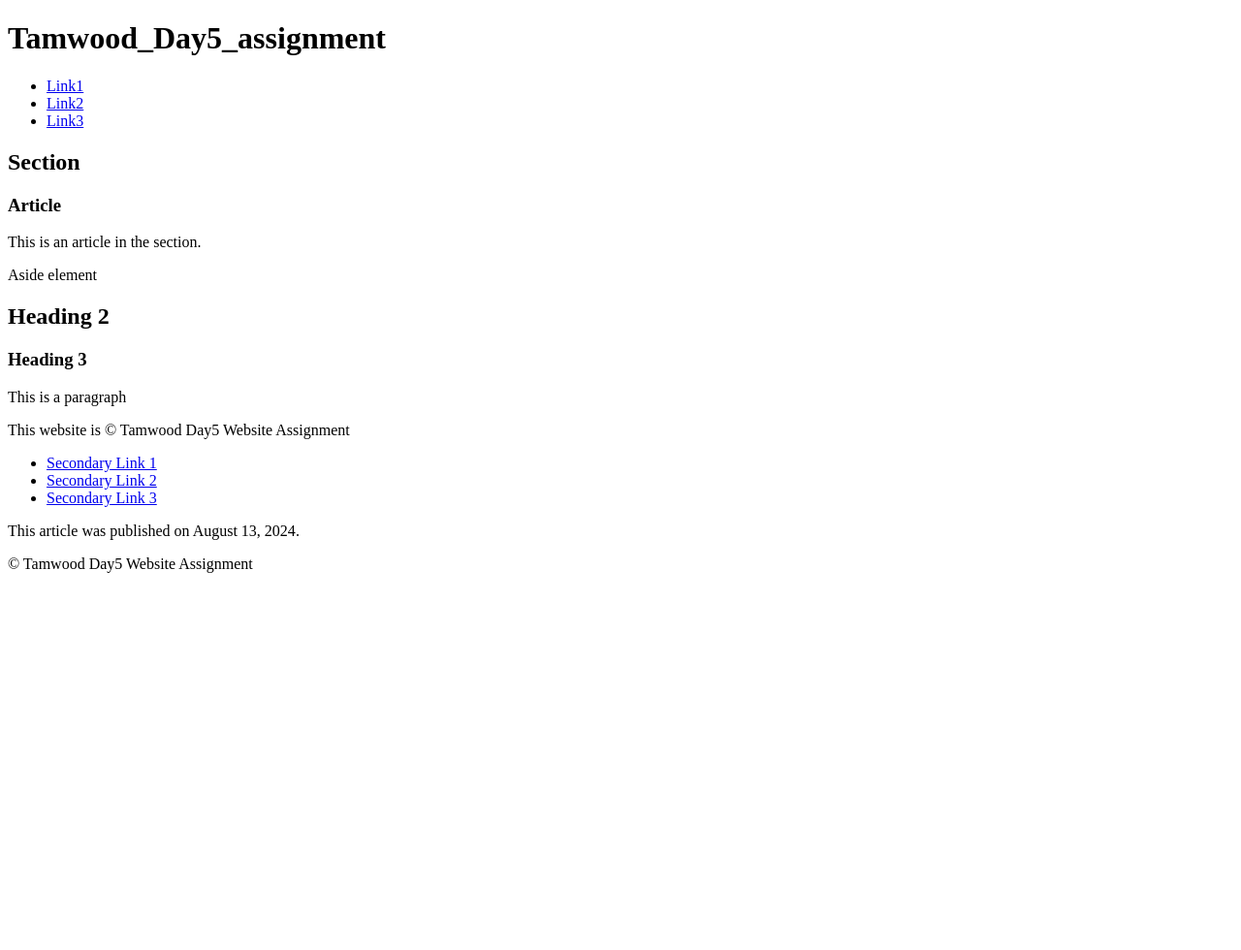
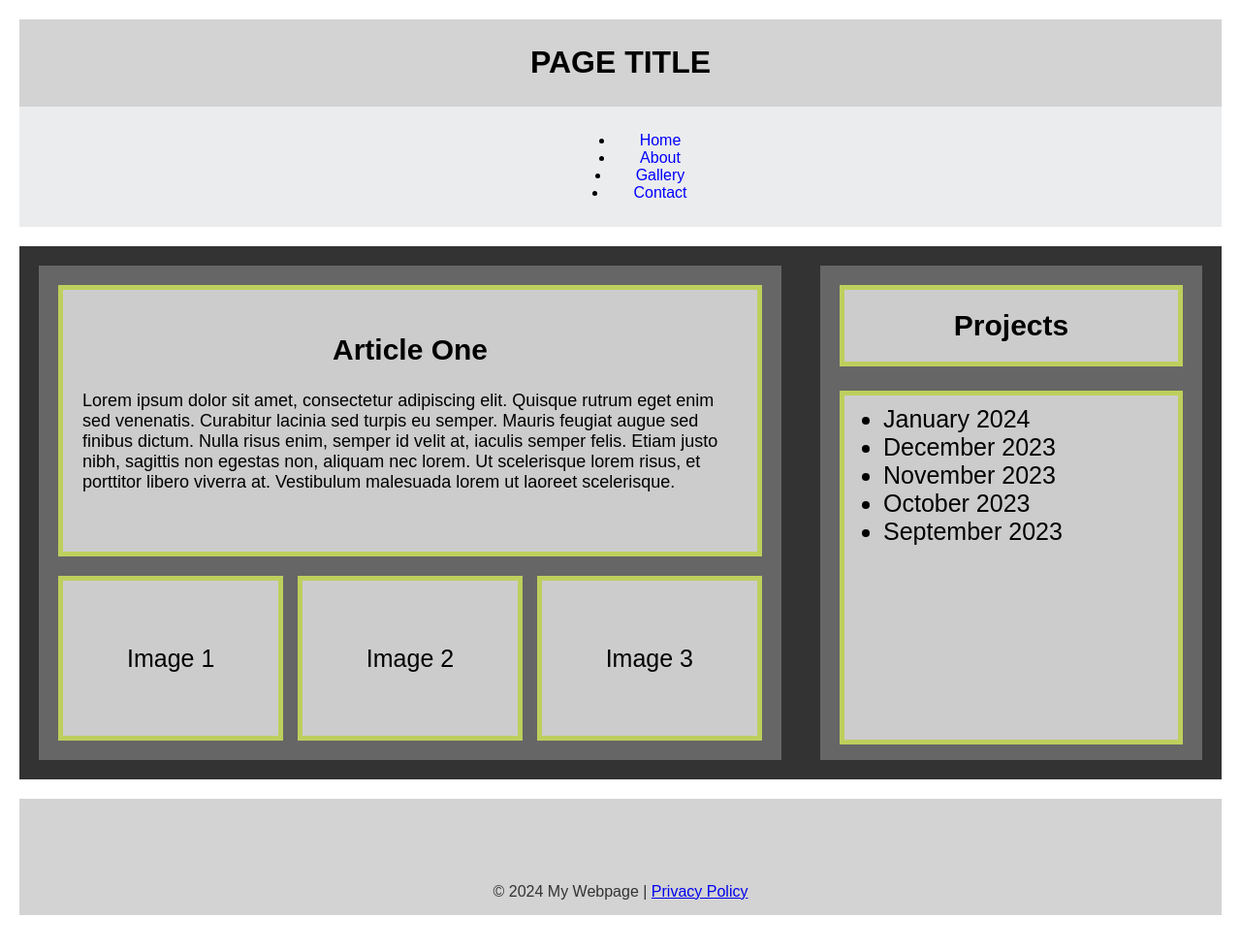
Before and after one commit to Yunzoo01/basic-html-css-example, a plain HTML site: page index.html in a window 1280 px wide. Shown: the whole page at 97% size. Before the commit the page ends 800 px from the top, so only its background shows below. Drawn offline with Linux system fonts and the light colour scheme.

Commit message:
Day6 Assignment

```diff
--- a/index.html
+++ b/index.html
@@ -2,67 +2,65 @@
 <html lang="en">
 <head>
     <meta charset="UTF-8">
-    <title>Tamwood_Day5_assignment</title>
+    <meta name="viewport" content="width=device-width, initial-scale=1.0">
+    <title>Day6 Assignment</title>
+    <link rel="stylesheet" href="style.css">
 </head>
 <body>
 
-    <!-- 3. Page Header Section -->
-    <header>
-        <h1>Tamwood_Day5_assignment</h1>
-    </header>
 
-    <!-- 4. Page Navigation Section and Anchors -->
-    <nav>
+    <div class="header">
+        <h1>PAGE TITLE</h1>
+    </div>
+    <div class="nav">
         <ul>
-            <li><a href="#">Link1</a></li>
-            <li><a href="#">Link2</a></li>
-            <li><a href="#">Link3</a></li>
-        </ul>
-    </nav>
+        <li><a href="#">Home</a></li>
+        <li><a href="#">About</a></li>
+        <li><a href="#">Gallery</a></li>
+        <li><a href="#">Contact</a></li>
+    </ul>
+    </div>
+    <main class="container">
+    <div class="content1">
+        <div class="article">
+            <h2>Article One</h2>
+            <p>Lorem ipsum dolor sit amet, consectetur adipiscing elit.
+                Quisque rutrum eget enim sed venenatis.
+                Curabitur lacinia sed turpis eu semper.
+                Mauris feugiat augue sed finibus dictum.
+                Nulla risus enim, semper id velit at,
+                iaculis semper felis. Etiam justo nibh,
+                sagittis non egestas non, aliquam nec lorem.
+                Ut scelerisque lorem risus, et porttitor libero viverra at.
+                Vestibulum malesuada lorem ut laoreet scelerisque.
+                </p>
+        </div>
 
-    <!-- 5. Page Main Section -->
-    <main>
-        <!-- 6. Generic Sections and Articles -->
-        <section>
-            <h2>Section</h2>
-            <article>
-                <h3>Article</h3>
-                <p>This is an article in the section.</p>
-            </article>
-        </section>
+        <div class="images clearfix">
+            <div class="image-box">Image 1</div>
+            <div class="image-box">Image 2</div>
+            <div class="image-box">Image 3</div>
+        </div>
+</div>
 
-        <!-- 7. Aside -->
-        <aside>
-            <p>Aside element</p>
-        </aside>
+
+    <div class = "content2">
+            <div class="sidebar">
+            <h2>Projects</h2>
+            </div>
+            <div class="sidebar">
+            <ul>
+                <li>January 2024</li>
+                <li>December 2023</li>
+                <li>November 2023</li>
+                <li>October 2023</li>
+                <li>September 2023</li>
+            </ul>
+        </div>
     </main>
 
-    <!-- 9. Headings and Paragraphs -->
-    <section>
-        <h2>Heading 2</h2>
-        <h3>Heading 3</h3>
-        <p>This is a paragraph</p>
-    </section>
-
-    <!-- 10. Escaped Characters -->
-    <p>This website is &copy; Tamwood Day5 Website Assignment </p>
-
-    <!-- 11. Aria-label with Secondary Navigation -->
-    <nav aria-label="Secondary Navigation">
-        <ul>
-            <li><a href="#">Secondary Link 1</a></li>
-            <li><a href="#">Secondary Link 2</a></li>
-            <li><a href="#">Secondary Link 3</a></li>
-        </ul>
-    </nav>
-
-    <!-- 12. Time Element with Datetime Attribute -->
-    <p>This article was published on <time datetime="2024-08-13">August 13, 2024</time>.</p>
-
-    <!-- 8. Footer -->
-    <footer>
-        <p>&copy; Tamwood Day5 Website Assignment</p>
+    <footer class="main-footer">
+            <p>&copy; 2024 My Webpage | <a href="#">Privacy Policy</a></p>
     </footer>
-
 </body>
 </html>
--- /dev/null
+++ b/style.css
@@ -0,0 +1,125 @@
+*{
+    box-sizing: border-box;
+}
+
+
+body {
+    font-family: Arial, sans-serif;
+    margin: 20px;
+    padding: 0;
+}
+.container {
+    width: 100%;
+    margin: 20px 0px;
+}
+
+
+
+.header {
+    background-color: lightgray;
+    text-align: center;
+    padding: 5px;
+}
+.nav {
+    background-color: #ebeced;
+    padding: 10px;
+    text-align: center;
+    list-style-position: inside;
+}
+.nav a {
+    margin-left: 20px;
+    text-decoration: none;
+    color: blue;
+}
+
+
+
+.content1 {
+    background-color: #666;
+    padding: 20px;
+    border: 20px solid #333;
+    overflow: hidden;
+    float: left;
+    width: 65%;
+    height: 550px;
+    margin-bottom: 20px;
+}
+.article {
+    background-color: #ccc;
+    color: black;
+    padding: 20px 20px;
+    margin-bottom: 20px;
+    border: 5px solid rgb(190, 207, 93);
+    height: 280px;
+}
+.article h2{
+    text-align: center;
+    font-size: 30px;
+}
+
+.article p{
+    font-size: 18px;
+}
+
+.images {
+    overflow: hidden;
+}
+.image-box {
+    background-color: #ccc;
+    color: black;
+    width: 32%;
+    height: 170px;
+    float: left;
+    margin-right: 2%;
+    padding: 20px;
+    text-align: center;
+    border: 5px solid rgb(190, 207, 93);
+    line-height: 120px;
+    font-size: 25px;
+}
+/*remove the right margin of last one*/
+.image-box:last-child {
+    margin-right: 0;
+}
+
+
+.content2 {
+    background-color: #666;
+    padding: 20px;
+    border: 20px solid #333;
+    overflow: hidden;
+    color: white;
+    float:right;
+    width:35%;
+    height : 550px;
+    margin-bottom: 20px;
+
+}
+.sidebar h2 {
+    background-color: #ccc;
+    color: black;
+    padding: 20px;
+    margin: 0px;
+    border: 5px solid rgb(190, 207, 93);
+    text-align: center;
+    font-size: 30px;
+}
+.sidebar ul{
+    background-color: #ccc;
+    color: black;
+    padding: 10px 40px;
+    border: 5px solid rgb(190, 207, 93);
+    height: 365px;
+    font-size: 25px;
+}
+
+
+.main-footer {
+    background-color: lightgray;
+    color: #333;
+    padding: 20px;
+    text-align: center;
+    height:120px;
+    clear:both;
+    line-height: 120px;
+}
```
